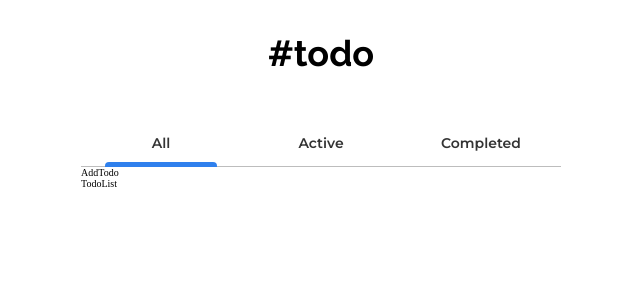
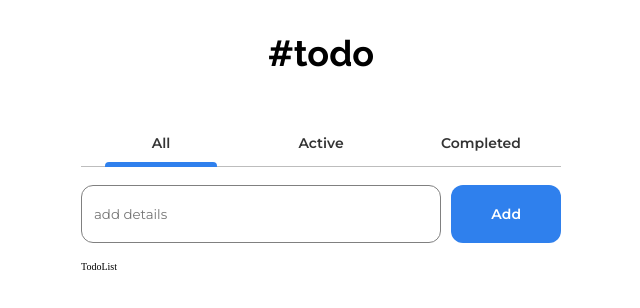
Before and after one commit to Manthan-Kuber/todo-app, a React (Create React App) app: page / in a window 1280 px wide. Shown: the top 308 px of the page, without its empty margins (319-959 px from the left). Built offline with nearby package versions, Linux system fonts and the light colour scheme.

Commit message:
feat: todo input

```diff
--- /dev/null
+++ b/src/components/AddTodo/AddTodo.styles.ts
@@ -0,0 +1,32 @@
+import styled from "styled-components";
+
+export const Container = styled.div`
+  display: flex;
+  justify-content: space-evenly;
+  gap: 1rem;
+  align-items: center;
+  margin-block: 1.8rem;
+`;
+
+export const TodoInput = styled.input`
+  padding: 2rem 0 2rem 1.2rem;
+  border-radius: 12px;
+  width: 100%;
+  border: 1px solid grey;
+  accent-color: var(--clr-primary);
+  font-family: var(--ff-montserrat);
+  font-weight: 400;
+
+  &:focus {
+    border-color: transparent;
+  }
+`;
+
+export const StyledButton = styled.button`
+  background-color: var(--clr-primary);
+  border: none;
+  padding: 2rem 4rem;
+  border-radius: 12px;
+  color: white;
+  font: 600 1.4rem var(--ff-montserrat);
+`;
--- a/src/components/AddTodo/AddTodo.tsx
+++ b/src/components/AddTodo/AddTodo.tsx
@@ -1,7 +1,12 @@
+import { Container, StyledButton, TodoInput } from "./AddTodo.styles";
+
 const AddTodo = () => {
   return (
-    <div>AddTodo</div>
-  )
-}
+    <Container>
+      <TodoInput placeholder="add details" />
+      <StyledButton>Add</StyledButton>
+    </Container>
+  );
+};
 
-export default AddTodo
+export default AddTodo;
```
